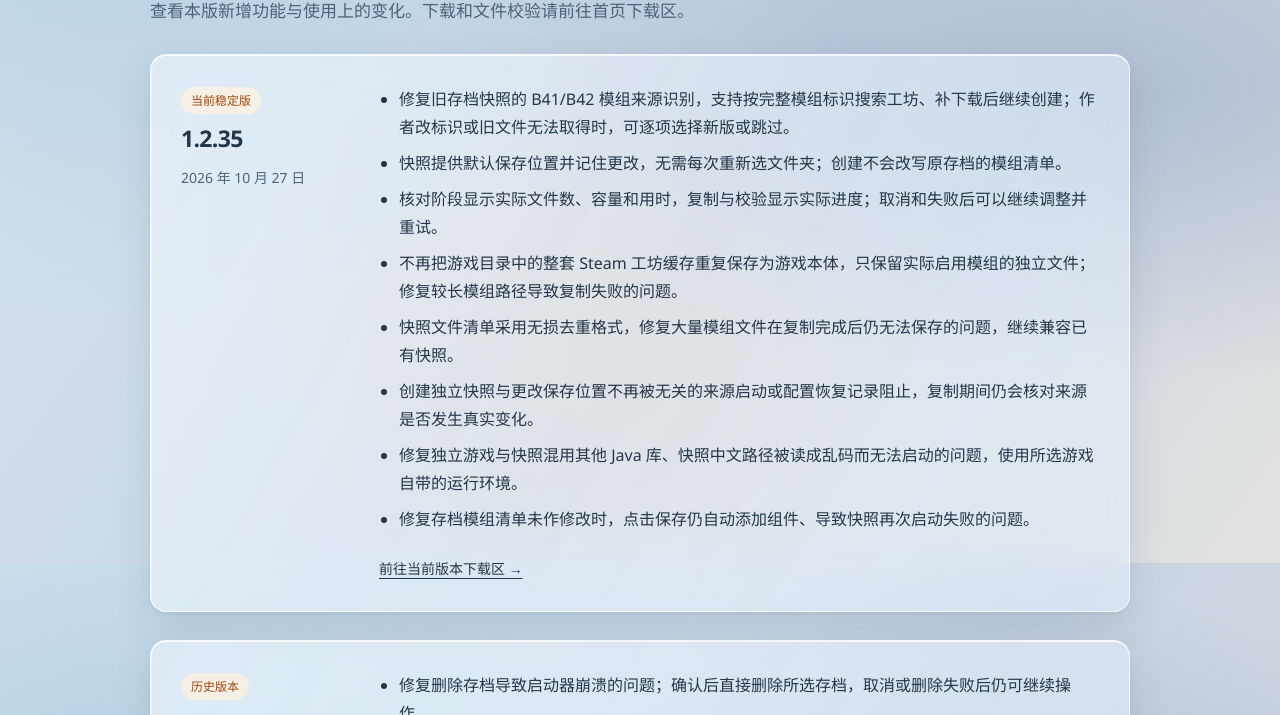
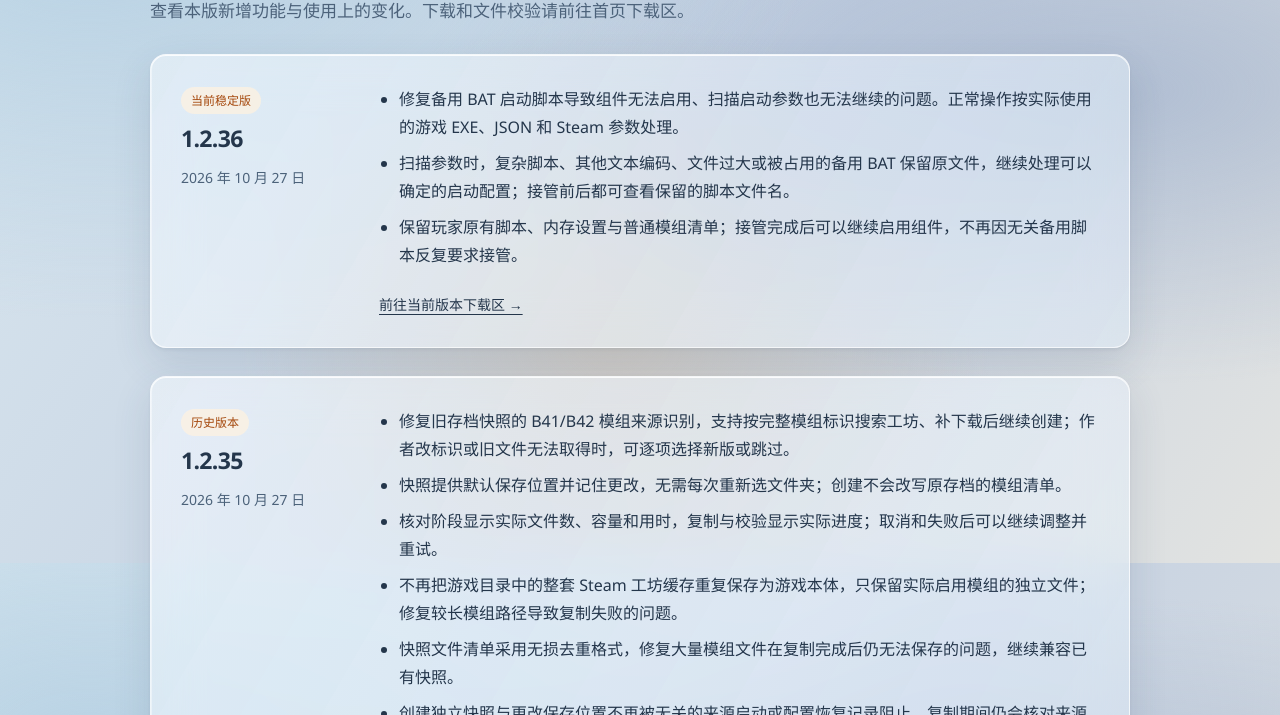
Before and after one commit to LiuDaCheng666/orange-zomboid-launcher, a website: page website/changes.html in a window 1280 px wide. Shown: the part 237-952 px from the top of the page. Drawn offline with Linux system fonts and the light colour scheme.

Commit message:
Record 1.2.36 publication and changelog

```diff
--- a/website/changes.html
+++ b/website/changes.html
@@ -35,6 +35,21 @@
 <section class="change-entry">
 <div class="change-version">
 <span class="pill">当前稳定版</span>
+<h2>1.2.36</h2>
+<p class="muted"><time datetime="2026-10-27">2026 年 10 月 27 日</time></p>
+</div>
+<div class="change-copy">
+<ul>
+<li>修复备用 BAT 启动脚本导致组件无法启用、扫描启动参数也无法继续的问题。正常操作按实际使用的游戏 EXE、JSON 和 Steam 参数处理。</li>
+<li>扫描参数时，复杂脚本、其他文本编码、文件过大或被占用的备用 BAT 保留原文件，继续处理可以确定的启动配置；接管前后都可查看保留的脚本文件名。</li>
+<li>保留玩家原有脚本、内存设置与普通模组清单；接管完成后可以继续启用组件，不再因无关备用脚本反复要求接管。</li>
+</ul>
+<p><a href="/#download">前往当前版本下载区 →</a></p>
+</div>
+</section>
+<section class="change-entry">
+<div class="change-version">
+<span class="pill">历史版本</span>
 <h2>1.2.35</h2>
 <p class="muted"><time datetime="2026-10-27">2026 年 10 月 27 日</time></p>
 </div>
```
Also changed, not shown: docs/quality/2026-10-27-unused-bat-workflow.md (+10 -0 lines).
